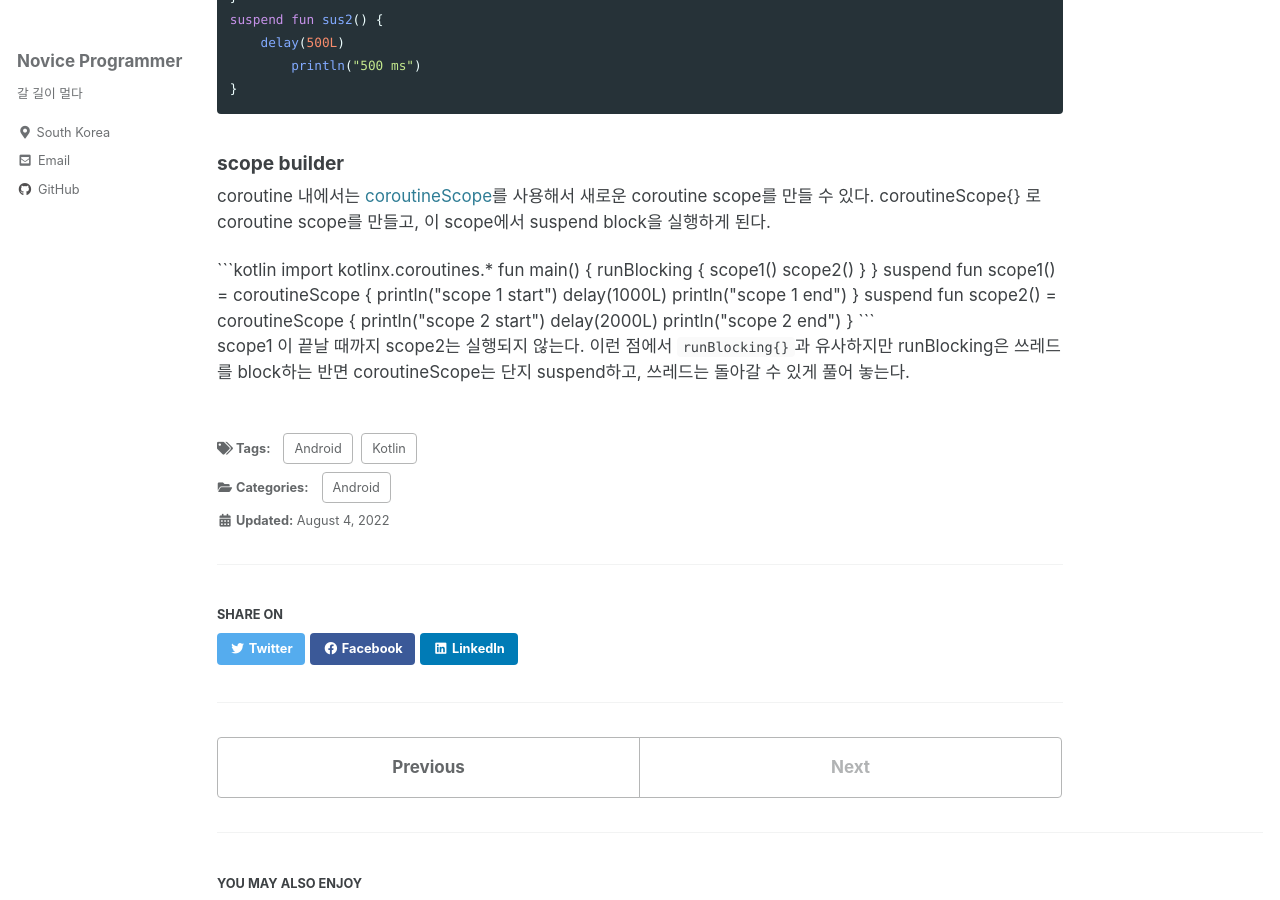
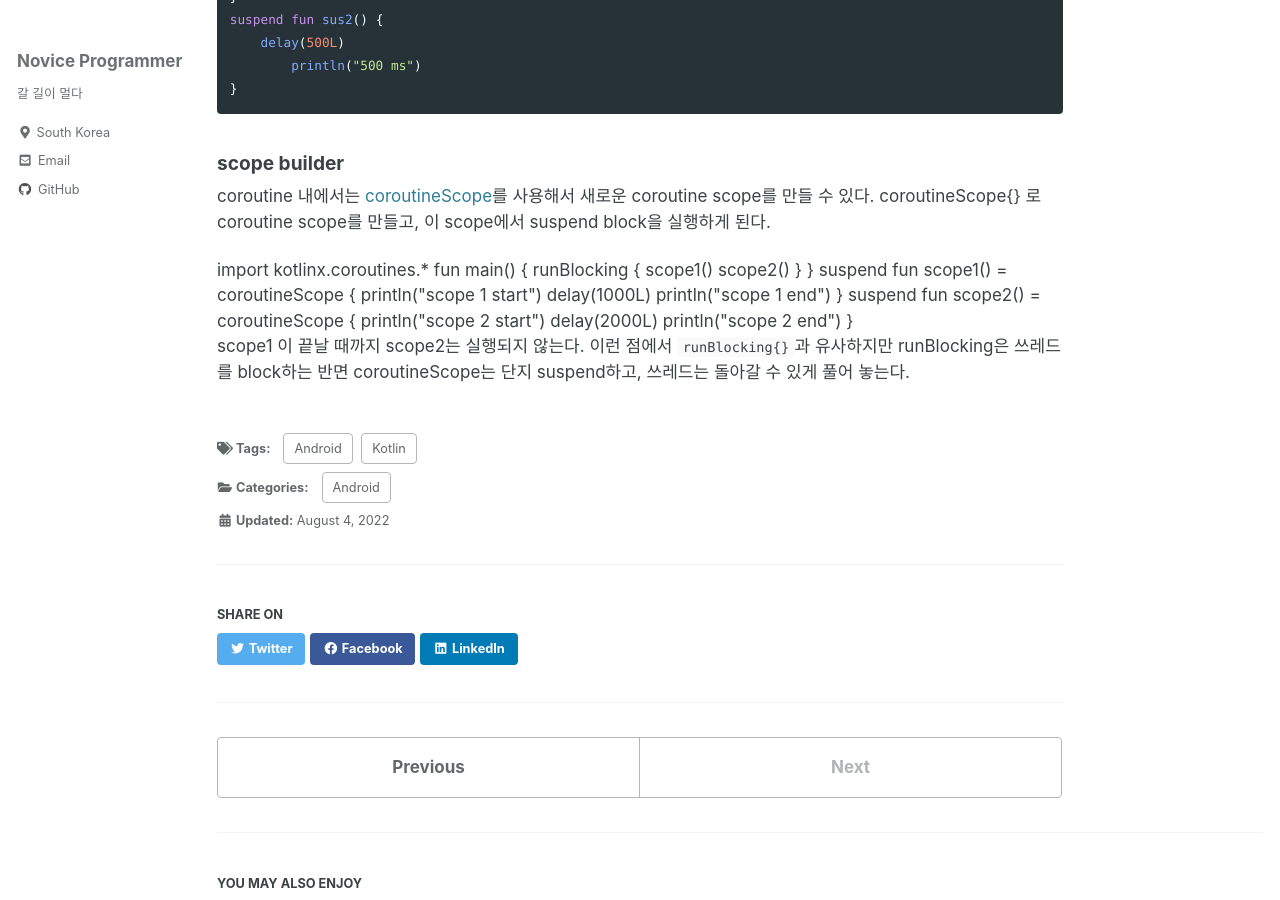
Before and after one commit to JuTaK97/JuTaK97.github.io, a Jekyll site: the page built from _posts/2022-08-04-coroutine_basic_1.md, in a window 1280 px wide and 900 px high, scrolled down 1997 px. Built offline with Jekyll 4.4.1, drawn with Linux system fonts in a browser that asks for light colours; cached includes are drawn as plain includes.

Commit message:
Update 2022-08-04-coroutine_basic_1.md

````diff
--- a/_posts/2022-08-04-coroutine_basic_1.md
+++ b/_posts/2022-08-04-coroutine_basic_1.md
@@ -90,7 +90,6 @@ coroutine 내에서는 [coroutineScope]를 사용해서 새로운 coroutine scop
 
 <div class="kotlin-code">
 
-```kotlin
 import kotlinx.coroutines.*
 
 fun main() {
@@ -111,7 +110,6 @@ suspend fun scope2() = coroutineScope {
     delay(2000L)
     println("scope 2 end")
 }
-```
 
 </div>
 
````
